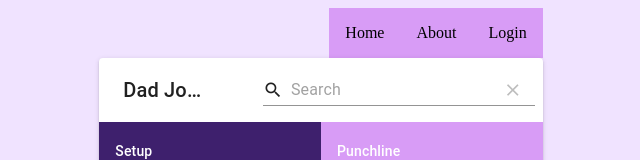
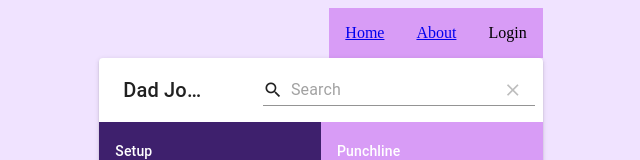
Before and after one commit to Bw-pt-Dad-Jokes-6/Front-End-, a React (Create React App) app: page / in a window 1280 px wide. Shown: the top 160 px of the page, without its empty margins (319-959 px from the left). Built offline with nearby package versions, Linux system fonts and the light colour scheme; no server answers.

Commit message:
added links to home and about

```diff
--- a/src/components/Header.js
+++ b/src/components/Header.js
@@ -12,24 +12,18 @@ const Header = (props) => {
   return(
     <header>
       <nav>
-      <div
+      <a href="https://dadjokes6marketingpage.netlify.com/"><div
         className="headerButton"
-        onClick={(e)=>{
-          e.preventDefault()
-          console.log("click")
-        }}
+
       >
         Home
-      </div>
-      <div
+      </div></a>
+      <a href="https://dadjokes6marketingpage.netlify.com/about.html"><div
         className="headerButton"
-        onClick={(e)=>{
-          e.preventDefault()
-          console.log("click")
-        }}
+
       >
         About
-      </div>
+      </div></a>
         {localStorage.getItem("token") ?  (
           <div className="headerButton"
             onClick={(e)=>{
```
